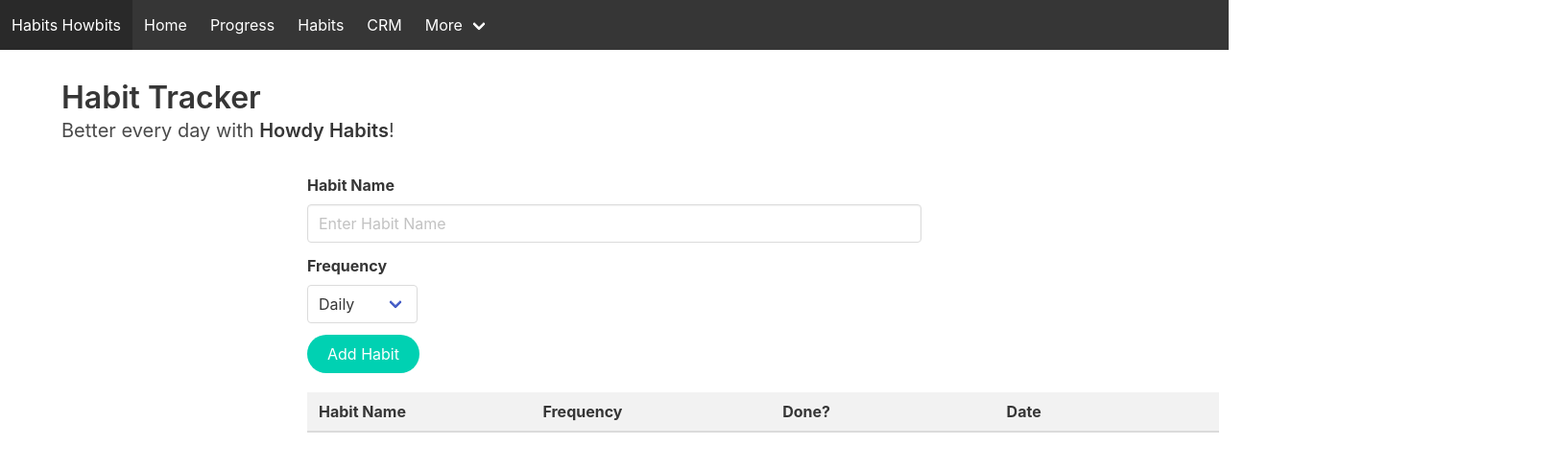
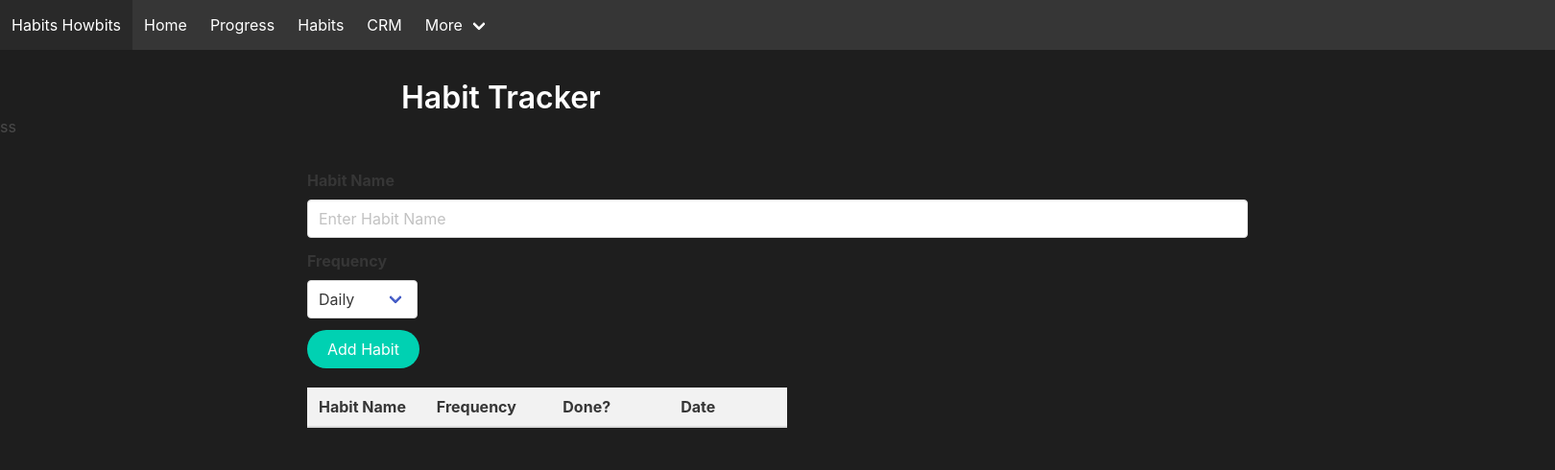
Before and after one commit to c2cBethany/23-HOWDYHACK, a plain HTML site: page habittracker2.html in a window 1280 px wide. Shown: the whole page at 96% size, 1620 px wide, since content can reach past the window. Drawn offline with nearby package versions, Linux system fonts and the light colour scheme.

Commit message:
jsdflasjf

```diff
--- a/habittracker2.html
+++ b/habittracker2.html
@@ -68,11 +68,19 @@
       <h1 class="title">
         Habit Tracker
       </h1>
+      <!-- <div id="rectangle3" style="position: absolute" class="rectangle3">
+
+      <div id="rectangle2" class="rectangle2">
+      </div>
       <p class="subtitle">
         Better every day with <strong>Howdy Habits</strong>!
       </p>
+      <div name="Rectangle 6" id="rectangle6" style="background-color: rgb(51, 0, 0); height: 328px; width: 375px; border-radius: 50px; position: absolute; margin-left: 150px; top:170px;">
+      <div id="rectangle1" class="rectangle1" style="position: absolute; margin-left: 250px; top:0px;" > -->
+
     </div>
 
+ss
     <form id="habitForm">
       <div class="field">
         <label class="label">Habit Name</label>
@@ -98,6 +106,10 @@
         <button onclick = "hhh()" class="button is-primary is-rounded" type="submit">Add Habit</button>
       </div>
     </form>
+    </div>
+    </div>
+    </div>
+
 
     <!-- Your table structure -->
     <table class="table" id="habitTable">
--- a/habittrackerpretty.css
+++ b/habittrackerpretty.css
@@ -5,9 +5,10 @@
       /* Add this CSS to your existing styles.css */
 
 table {
-    width: 950px;
+    width: 500px;
     border-collapse: collapse;
     margin-top: 20px;
+
 }
 
 th, td {
@@ -38,19 +39,42 @@ input[type="checkbox"] {
     display: flex;
     justify-content: center;
     align-items: center;
+    -webkit-text-fill-color: white;
+    z-index: 2;
 }
 
 #habitForm{
     margin-top: 2rem;
     margin-left:20rem;
     margin-right:20rem;
+    z-index: 2;
+
 }
 
 #habitTable{
     margin-left:20rem;
     margin-right:20rem;
+    z-index: 2;
 }
 
 .title{
     margin-top:2rem;
+    margin-left:11.5rem;
+    -webkit-text-fill-color: white;
+    z-index: 2;
 }
+
+
+body {
+    position:absolute;
+background-color:#1e1e1e;
+height:1280px;
+width:1620px;
+padding:0px;
+  }
+
+  .subtitle{
+    -webkit-text-fill-color: white;
+    margin-left:15rem;
+    z-index: 2;
+  }
```
Also changed, not shown: index.html (+5 -0 lines).
